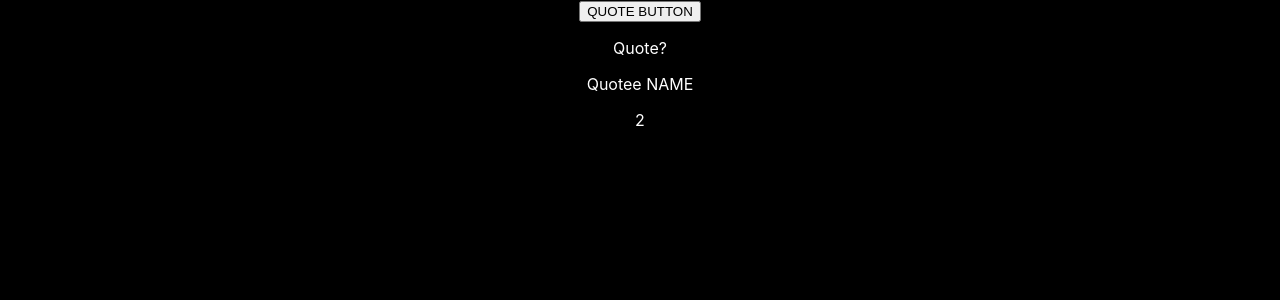
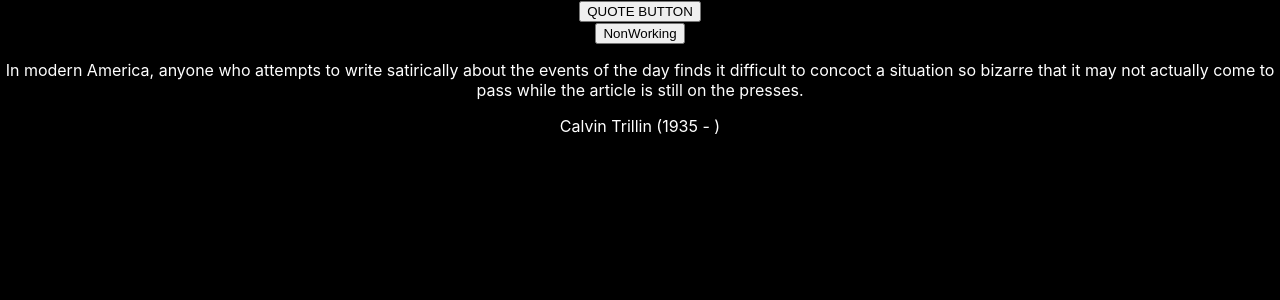
Before and after one commit to Danieda/Fcc-FrontEnd-React-Redux-Certificate, a Next.js app: page /projects/quotes in a window 1280 px wide. Shown: the top 300 px of the page. Built offline with nearby package versions, Linux system fonts and the light colour scheme.

Commit message:
added functioning quote machine

```diff
--- /dev/null
+++ b/fodder/quoteList.js
@@ -0,0 +1,49 @@
+var arrQuote = [
+    {
+      Quote:"Don't need to say please to no man for a happy tune.",
+      Name:"Neil Diamond (1941 - ), Cracklin' Rose"
+    },
+    {
+      Quote:"In modern America, anyone who attempts to write satirically about the events of the day finds it difficult to concoct a situation so bizarre that it may not actually come to pass while the article is still on the presses.",
+     Name:"Calvin Trillin (1935 - )"
+    },
+    {
+      Quote:"While there's life, there's hope.",
+      Name:"Cicero (106 BC - 43 BC), Ad Atticum"
+    },
+   {
+     Quote:"You only live once - but if you work it right, once is enough.",
+     Name:"Joe E. Lewis"
+   },
+   {
+     Quote:"If you forgo your plan, you also have to forgo fear.",
+     Name:"Eric Schmidt, University of Pennsylvania Commencement Address, 2009"
+   },
+   {
+     Quote:"Waste not fresh tears over old griefs.",
+     Name:"Euripides (484 BC - 406 BC)"
+   },
+   {
+     Quote:"The one thing more difficult than following a regimen is not imposing it on others.",
+     Name:"Marcel Proust (1871 - 1922)"
+   },
+   {
+     Quote:"We judge ourselves by what we feel capable of doing, while others judge us by what we have already done.",
+     Name:"Henry Wadsworth Longfellow (1807 - 1882)"
+   },
+   {
+     Quote:"About the only thing that comes to us without effort is old age.",
+     Name:"Gloria Pitzer, in Reader's Digest, 1979"
+   },
+   {
+     Quote:"Humor is just another defense against the universe.",
+     Name:"Mel Brooks (1926 - )"
+   },
+   {
+     Quote:"Everyone's a hero in their own way, in their own not that heroic way.",
+     Name:"Joss Whedon, Zack Whedon, Maurissa Tancharoen, and Jed Whedon, Dr. Horrible's Sing Along Blog, 2008"
+   }
+   ]
+
+
+   export default arrQuote
--- a/pages/index.js
+++ b/pages/index.js
@@ -16,7 +16,7 @@ export default function Home() {
         </h1>
       <main className={styles.container}>
 
-        <img src={logo} className={styles.Appheader} alt="logo"/>
+        <img src="/logo.png" className={styles.Appheader} alt="logo"/>
         <div className={styles.box1} >box1</div>
         <div className={styles.box2} >box2 </div>
         <div className={styles.box3} >box3</div>
--- a/pages/projects/quotes.jsx
+++ b/pages/projects/quotes.jsx
@@ -1,21 +1,37 @@
 import React from "react"
-import { Provider } from "redux";
+import { Provider } from "react-redux";
 import { createStore } from 'redux'
+import { connect } from 'react-redux'
+import quote from '../../fodder/quoteList.js'
 
 const ADD = "ADD";
 
+
 const addMessage = (message) => {
   return{
-    type: 'ADD',
+    type: ADD,
     message: message
   }
 }
 
-const messageReducer = (state = [], action) => {
+const initialState = {
+  defaultQuote: quote[1]
+}
+
+
+
+const messageReducer = (state = initialState.defaultQuote,   action) => {
 switch(action.type)
 {
   case ADD:
-    return []
+    return (
+      state = action.message
+     )
+     default:{
+       return(
+       state = initialState.defaultQuote
+       )
+     }
 }
 }
 
@@ -23,94 +39,101 @@ switch(action.type)
 
 const store = createStore(messageReducer)
 
+class Structure extends React.Component{
+  constructor(props){
+    super(props)
+    this.state = {
+      quote: this.props.quote,
+      name: this.props.name,
+      handle: this.props.handle
+    }
+  }
+  render(){
+    return(
+      <div>
 
+<button onClick={this.state.handle}>NonWorking</button>
+
+
+
+      </div>
+    )
+  }
+}
 class QuoteMachine extends React.Component{
   constructor(props){
     super(props)
       this.state = {
-        messages: 'Quote?',
-        names: 'Quotee NAME'
+       // messages: 'Quote?',
+       // names: 'Quotee NAME',
+        value: 0
       }
     this.randomQuoteHandle = this.randomQuoteHandle.bind(this)
   }
 
   randomQuoteHandle(){
+    this.props.submitNewQuote(quote[this.state.value])
    this.setState({
-     messages: arrQuote[ranNum()].Quote,
-     names: arrQuote[ranNum()].Name
+    // messages: quote[this.state.value].Quote,
+     //names: quote[this.state.value].Name,
+     value: Math.floor(Math.random() * quote.length)
    })
   }
 
   render(){
+      if (!this.state.value === 0) {
+        return(
 
+          <div>
+
+             <button onClick={this.randomQuoteHandle}>QUOTE BUTTON</button>
+            <Structure quote={this.props.messages.Quote} name={this.props.messages.Name} handle={this.randomQuoteHandle}/>
+                   <p>{this.props.messages.Quote}</p>
+                   <p>{this.props.messages.Name}</p>
+
+
+            {Math.floor(Math.random() * quote.length)}
+          </div>
+        )
+      }
+
+      else{
         return(
+
           <div>
             <button onClick={this.randomQuoteHandle}>QUOTE BUTTON</button>
-          <p>{this.state.messages}</p>
-          <p>{this.state.names}</p>
-          {ranNum()}
+            <Structure quote={this.props.messages.Quote} name={this.props.messages.Name}/>
+            <p>{this.props.messages.Quote}</p>
+            <p>{this.props.messages.Name}</p>
             </div>
         )
+      }
+
   }
 }
 
 
-function Quotes() {
-  return <h1>Quote Machine</h1>
+const mapStateToProps = (state) => {
+  return{messages : state
+  }
+}
+const mapDispatchToProps = (dispatch) => {
+  return {
+    submitNewQuote: (newQuote) => {
+      dispatch(addMessage(newQuote))
+    }
+  }
 }
 
+const Container = connect (mapStateToProps, mapDispatchToProps)(QuoteMachine);
 
-const arrQuote = [
-  {
-    Quote:"Don't need to say please to no man for a happy tune.",
-    Name:"Neil Diamond (1941 - ), Cracklin' Rose"
-  },
-  {
-    Quote:"In modern America, anyone who attempts to write satirically about the events of the day finds it difficult to concoct a situation so bizarre that it may not actually come to pass while the article is still on the presses.",
-   Name:"Calvin Trillin (1935 - )"
-  },
-  {
-    Quote:"While there's life, there's hope.",
-    Name:"Cicero (106 BC - 43 BC), Ad Atticum"
-  },
- {
-   Quote:"You only live once - but if you work it right, once is enough.",
-   Name:"Joe E. Lewis"
- },
- {
-   Quote:"If you forgo your plan, you also have to forgo fear.",
-   Name:"Eric Schmidt, University of Pennsylvania Commencement Address, 2009"
- },
- {
-   Quote:"Waste not fresh tears over old griefs.",
-   Name:"Euripides (484 BC - 406 BC)"
- },
- {
-   Quote:"The one thing more difficult than following a regimen is not imposing it on others.",
-   Name:"Marcel Proust (1871 - 1922)"
- },
- {
-   Quote:"We judge ourselves by what we feel capable of doing, while others judge us by what we have already done.",
-   Name:"Henry Wadsworth Longfellow (1807 - 1882)"
- },
- {
-   Quote:"About the only thing that comes to us without effort is old age.",
-   Name:"Gloria Pitzer, in Reader's Digest, 1979"
- },
- {
-   Quote:"Humor is just another defense against the universe.",
-   Name:"Mel Brooks (1926 - )"
- },
- {
-   Quote:"Everyone's a hero in their own way, in their own not that heroic way.",
-   Name:"Joss Whedon, Zack Whedon, Maurissa Tancharoen, and Jed Whedon, Dr. Horrible's Sing Along Blog, 2008"
+ class AppWrapper extends React.Component{
+   render(){
+     return(
+        <Provider store={store}>
+          <Container/>
+        </Provider>
+     )
    }
- ]
-
-
- const ranNum = () => {
-  var num = Math.floor(Math.random() * arrQuote.length)
-  return(num)
-
  }
-export default QuoteMachine
+export default AppWrapper
--- a/styles/Home.module.css
+++ b/styles/Home.module.css
@@ -160,14 +160,14 @@
 }
 
 .Appheader {
-  background-color: #282c34;
-  min-height: 50vh;
+
+  min-height: 30vh;
   display: flex;
   flex-direction: column;
   align-items: center;
   text-align: center;
   font-size: calc(10px + 2vmin);
-  color: white;
+  height: 30px;
   grid-area: 1/2;
 }
 
```
Also changed, not shown: public/logo.png. Lines whose indentation alone changed are shown as unchanged.
